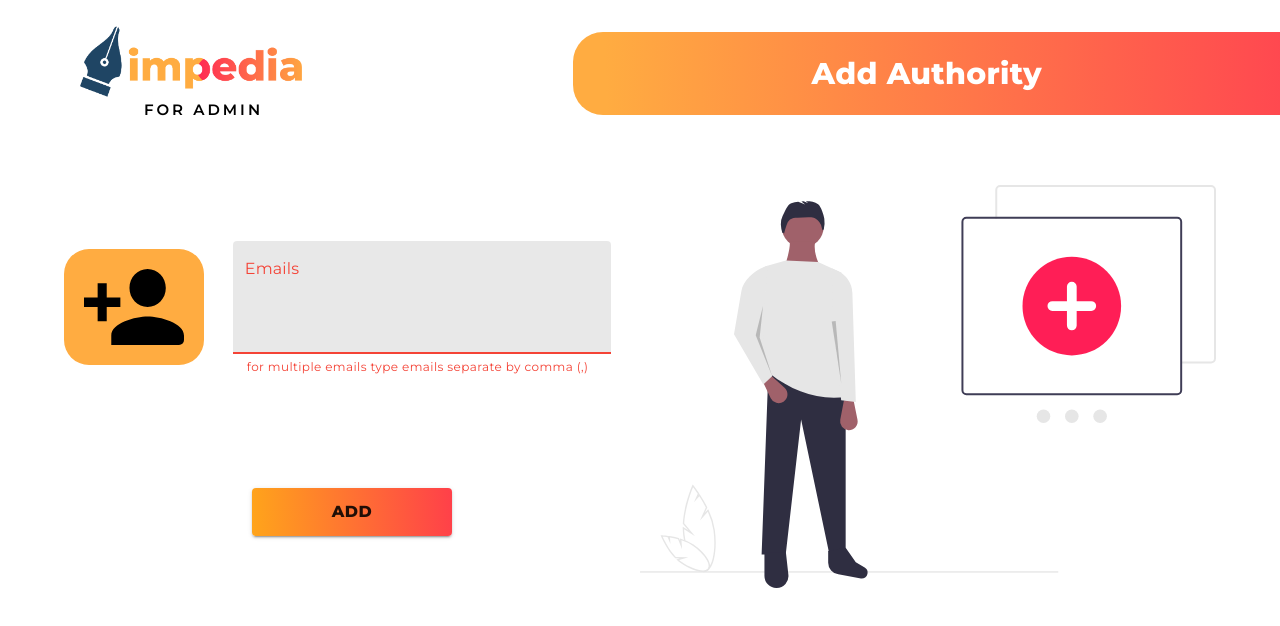
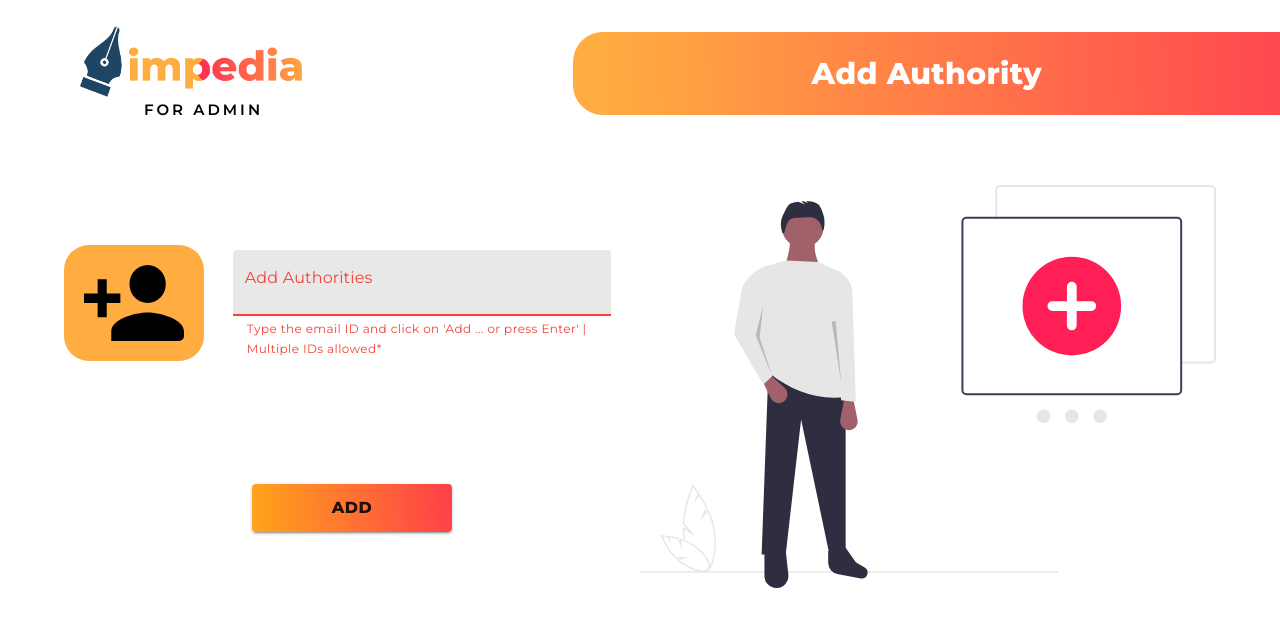
Before and after one commit to garvitchittora/Impedia, a React (Create React App) app in the folder frontend/impedia/: page /admin/AddAuthority in a window 1280 px wide. Shown: the top 626 px of the page. Built offline with nearby package versions, Linux system fonts and the light colour scheme.

Commit message:
add auth better ui + backend sync

```diff
--- a/frontend/impedia/src/components/Admin/AddAuthority.js
+++ b/frontend/impedia/src/components/Admin/AddAuthority.js
@@ -8,11 +8,17 @@ import {
     FilledInput,
     TextField
 } from '@material-ui/core';
+import {
+    Autocomplete,
+    createFilterOptions
+} from '@material-ui/lab';
 import axios from 'axios';
 import ImpediaLogo from '../../assets/Logo-Impedia.png';
 import DomainPic from '../../assets/Admin/addAuthoritiesPage.svg';
 import addAuthIcon from '../../assets/Admin/addAuth.svg';
 import TopBar from '../TopBar/TopBar';
+
+const filter = createFilterOptions();
 
 
 const useStyles = makeStyles(theme => ({
@@ -43,7 +49,7 @@ const useStyles = makeStyles(theme => ({
         alignItems:"center",
     },
     textField:{
-        width: "90%",
+        width: "90% !important",
         margin:"auto 5%",
     },
     domainIcon:{
@@ -90,21 +96,13 @@ const useStyles = makeStyles(theme => ({
 const StudentRegister = () => {
     const classes = useStyles();
 
-    const [EmailValues, setEmailValues] = React.useState('');
-
-    const handleChange = (event) => {
-        if (event.target.name === "email") {
-            setEmailValues(event.target.value);
-        }
-    }
+    const [authEmails, setAuthEmails] = React.useState();
 
     const submitFunction = async (e) => {
         e.preventDefault();
 
-        let emailArray = EmailValues.replaceAll(" ","").split(",");
-
         const body = {
-            emailIds: emailArray,
+            emailIds: authEmails,
         }
         const AdminToken = localStorage.getItem("key");
         const config = {
@@ -139,18 +137,66 @@ const StudentRegister = () => {
                                 <div className={classes.icon} >
                                     <img src={addAuthIcon} alt="doamin" className={classes.domainIcon} />
                                 </div>
-                                    <TextField
-                                        error
-                                        id="email"
-                                        name="email"
-                                        label="Emails"
-                                        variant="filled"
-                                        onChange={handleChange}
-                                        multiline
-                                        rows={4}
-                                        helperText="for multiple emails type emails separate by comma (,)"
+                                    <Autocomplete
                                         className={classes.textField}
-                                    />
+                                        fullWidth
+                                        multiple
+                                        onChange={(event, newValue) => {
+                                            if (typeof newValue === 'string') {
+                                                setAuthEmails(newValue);
+                                            } else if (newValue && newValue.inputValue) {
+                                            // Create a new value from the user input
+                                                setAuthEmails(newValue.inputValue);
+                                            } else {
+                                                setAuthEmails(newValue);
+                                            }
+                                        }}
+                                        filterOptions={(options, params) => {
+                                            const filtered = filter(options, params);
+
+                                            // Suggest the creation of a new value
+                                            if (params.inputValue !== '') {
+                                            filtered.push({
+                                                inputValue: params.inputValue,
+                                                title: `Add "${params.inputValue}"`,
+                                            });
+                                            }
+
+                                            return filtered;
+                                        }}
+                                        selectOnFocus
+                                        clearOnBlur
+                                        handleHomeEndKeys
+                                        id="tags-filled"
+                                        options={[]}
+                                        getOptionLabel={(option) => {
+                                            // Value selected with enter, right from the input
+                                            if (typeof option === 'string') {
+                                            return option;
+                                            }
+                                            // Add "xxx" option created dynamically
+                                            if (option.inputValue) {
+                                            return option.inputValue;
+                                            }
+                                            // Regular option
+                                            return option;
+                                        }}
+                                        renderOption={(option) => option.title}
+                                        style={{ width: 300 }}
+                                        freeSolo
+                                        renderInput={(params) => (
+                                            <TextField
+                                                error
+                                                fullWidth
+                                                {...params}
+                                                label="Add Authorities"
+                                                variant="filled"
+                                                multiline
+                                                rowsMax={10}
+                                                helperText={`Type the email ID and click on 'Add ... or press Enter' |\n Multiple IDs allowed*`}
+                                            />
+                                        )}
+                                        />
                             </div>
                         </div>
 
--- a/frontend/impedia/src/components/Admin/AddGroup.js
+++ b/frontend/impedia/src/components/Admin/AddGroup.js
@@ -101,6 +101,7 @@ const AddGroup = () => {
     const loadingAuth = openAuth && optionsAuth.length === 0;
     const [openGroup, setOpenGroup] = useState(false);
     const [optionsGroup, setOptionsGroup] = useState([]);
+    const [allGroupsData, setAllGroupsData] = useState([]);
     const loadingGroup = openGroup && optionsGroup.length === 0;
     const [authorityIds, setAuthorityIds] = useState();
     const [groupSelected, setGroupSelected] = useState();
@@ -123,6 +124,7 @@ const AddGroup = () => {
             const dataGroups = res.data;
 
             if (active) {
+                setAllGroupsData(dataGroups);
                 setOptionsGroup(() => {
                     return dataGroups.map((option) => {
                         let firstLetter = option.name[0].toUpperCase();
@@ -203,6 +205,8 @@ const AddGroup = () => {
                 console.log(err);
         });
     }
+
+    console.log(allGroupsData);
 
     return (
         <>
--- a/frontend/impedia/src/components/AppealsandPetitions/Appeals.js
+++ b/frontend/impedia/src/components/AppealsandPetitions/Appeals.js
@@ -83,10 +83,10 @@ const Appeals = (props) => {
             <div className={classes.apCard} key={ind} >
                 <div className={classes.mentions}>
                     <Typography className={classes.from} color="secondary">
-                        <span className={classes.mentionHelper}>FROM:</span> {ap.appealFromId}
+                        <span className={classes.mentionHelper}>FROM:</span> {`${ap.appealFromId.name} | ${ap.appealFromId.email}`}
                     </Typography>
                     <Typography className={classes.to} color="secondary">
-                    <span className={classes.mentionHelper}>TO:</span> {ap.appealToId}
+                    <span className={classes.mentionHelper}>TO:</span> {`${ap.appealToId.name}`}
                     </Typography>
                 </div>
                 <div className={classes.body}>
--- a/frontend/impedia/src/components/AppealsandPetitions/Petitions.js
+++ b/frontend/impedia/src/components/AppealsandPetitions/Petitions.js
@@ -94,10 +94,10 @@ const Petitions = (props) => {
             <div className={classes.apCard} key={ind} >
                 <div className={classes.mentions}>
                     <Typography className={classes.from} color="secondary">
-                        <span className={classes.mentionHelper}>FROM:</span> {ap.petitionFromId}
+                        <span className={classes.mentionHelper}>FROM:</span> {`${ap.petitionFromId.name} | ${ap.petitionFromId.email}`}
                     </Typography>
                     <Typography className={classes.to} color="secondary">
-                    <span className={classes.mentionHelper}>TO:</span> {ap.petitionToId}
+                    <span className={classes.mentionHelper}>TO:</span> {`${ap.petitionFromId.name}`}
                     </Typography>
                 </div>
                     <div className={classes.upvotes}>
--- a/frontend/impedia/src/components/Recents/Recents.js
+++ b/frontend/impedia/src/components/Recents/Recents.js
@@ -78,7 +78,7 @@ const Recents = (props) => {
         </div>
         )
     }
-    console.log(props.data);
+
     return(
         <div className={classes.recentSection}>
             <Typography className={classes.recentsHeading} >
```
